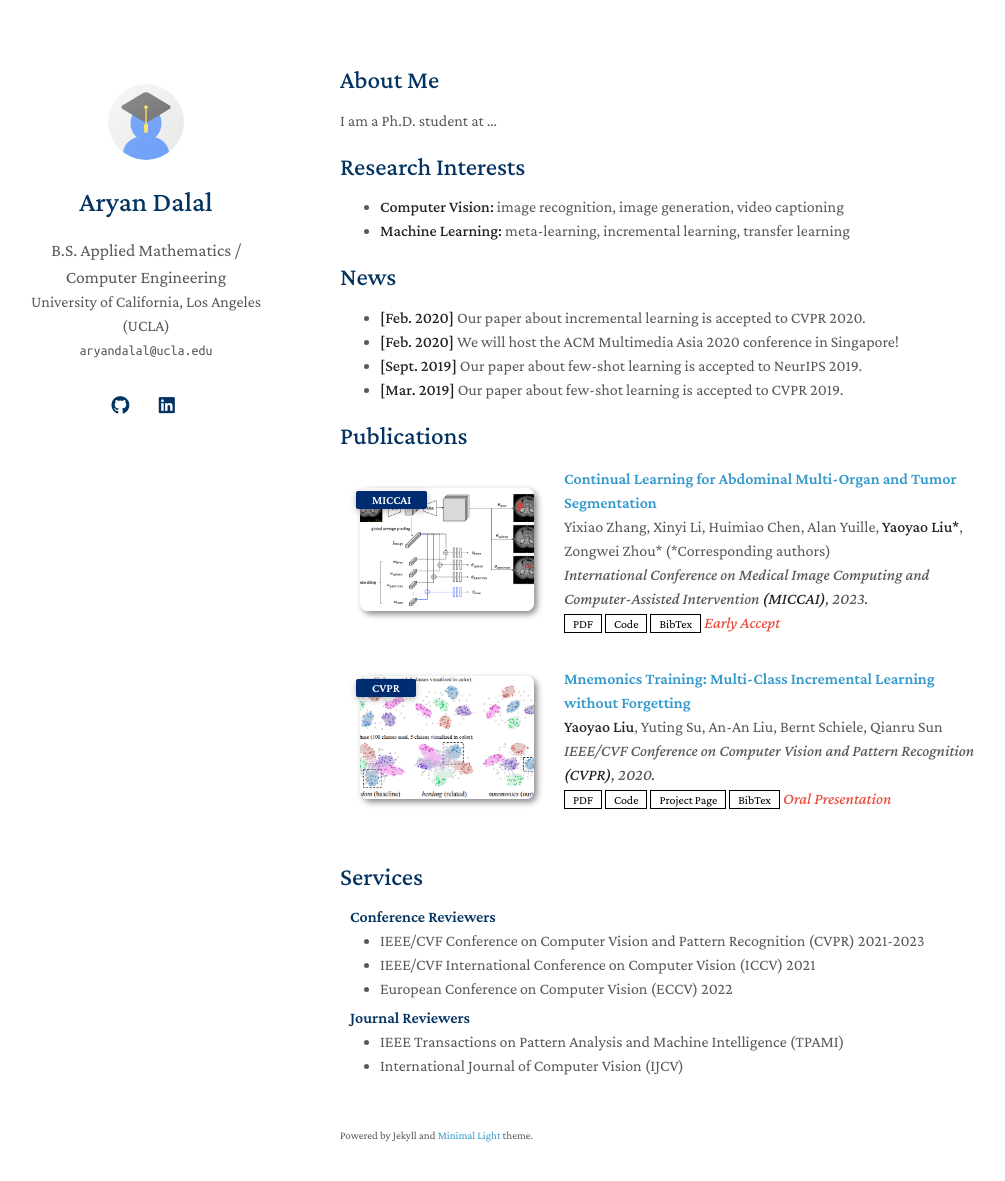
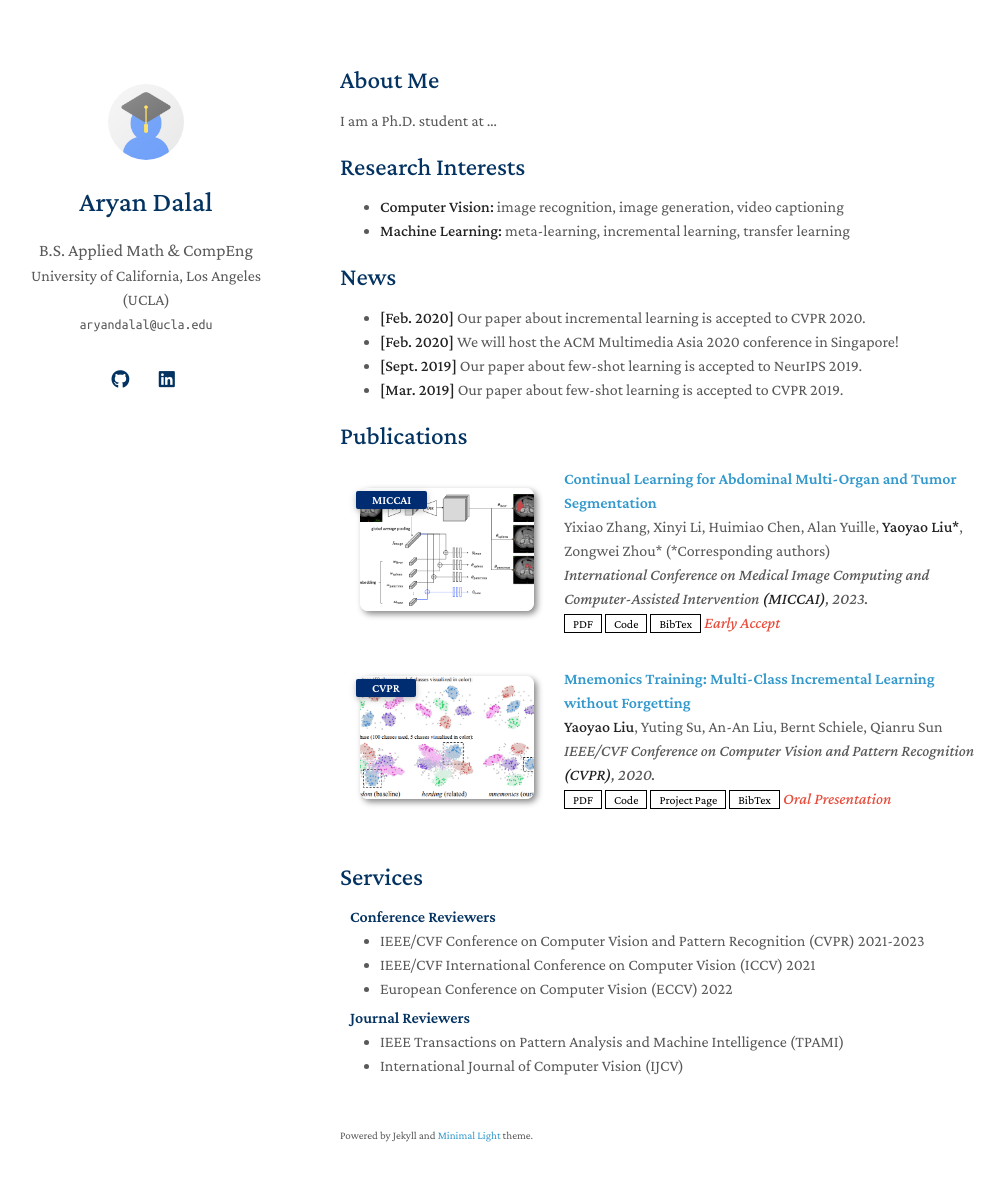
Before and after one commit to DalalAryan/dalalaryan.github.io, a Jekyll site: the page built from index.md, in a window 1280 px wide and 1216 px high. Shown: the top 1181 px of the window, without its empty margins (130-1135 px from the left). Built offline with Jekyll 4.4.1, drawn with Linux system fonts in a browser that asks for light colours; a style sheet for code colours, icons or effects is not loaded; our own code applies the rules of GitHub Pages for plain Markdown files.

Commit message:
Update position formatting in _config.yml

```diff
--- a/_config.yml
+++ b/_config.yml
@@ -1,6 +1,6 @@
 # Basic Information
 title: Aryan Dalal
-position: B.S. Applied Mathematics / Computer Engineering
+position: B.S. Applied Math & CompEng
 affiliation: University of California, Los Angeles (UCLA)
 email: aryandalal@ucla.edu
 
```
